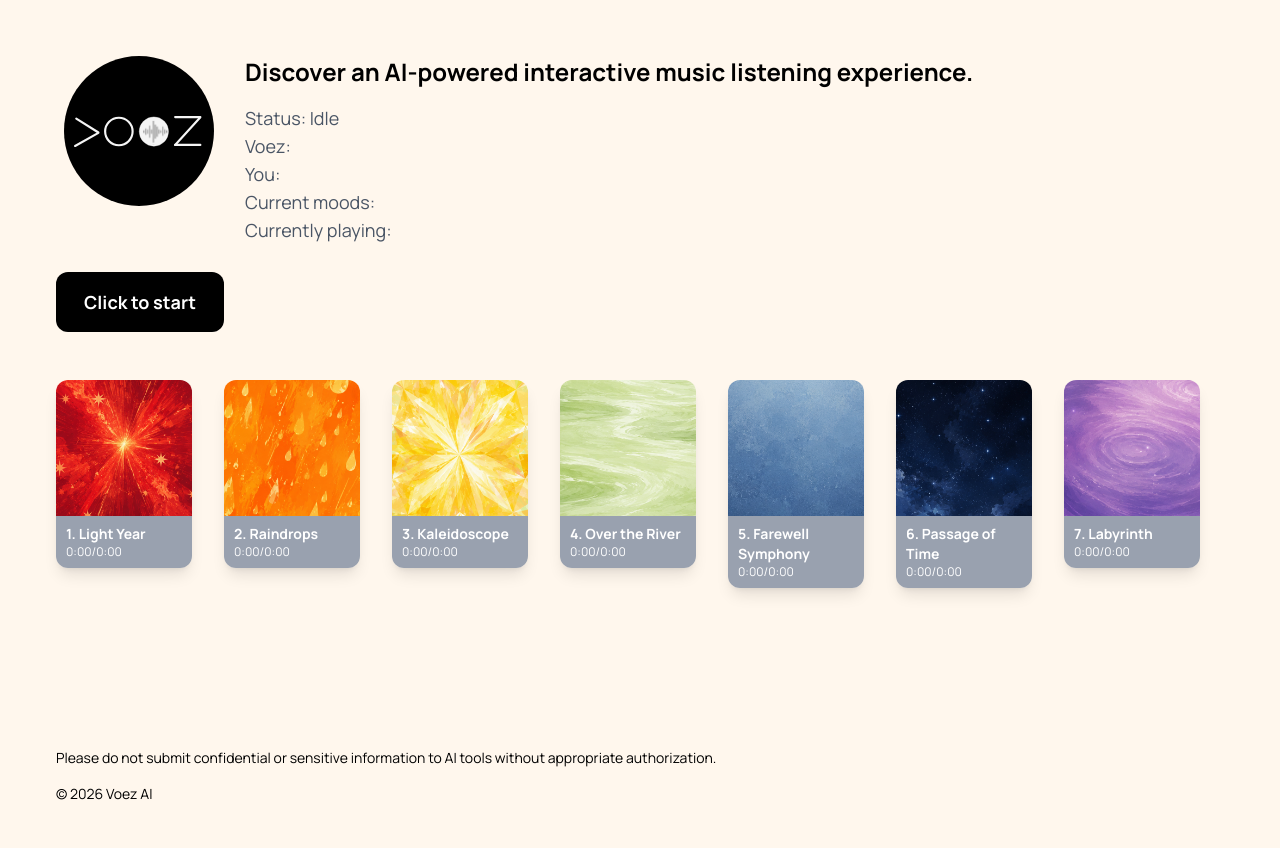
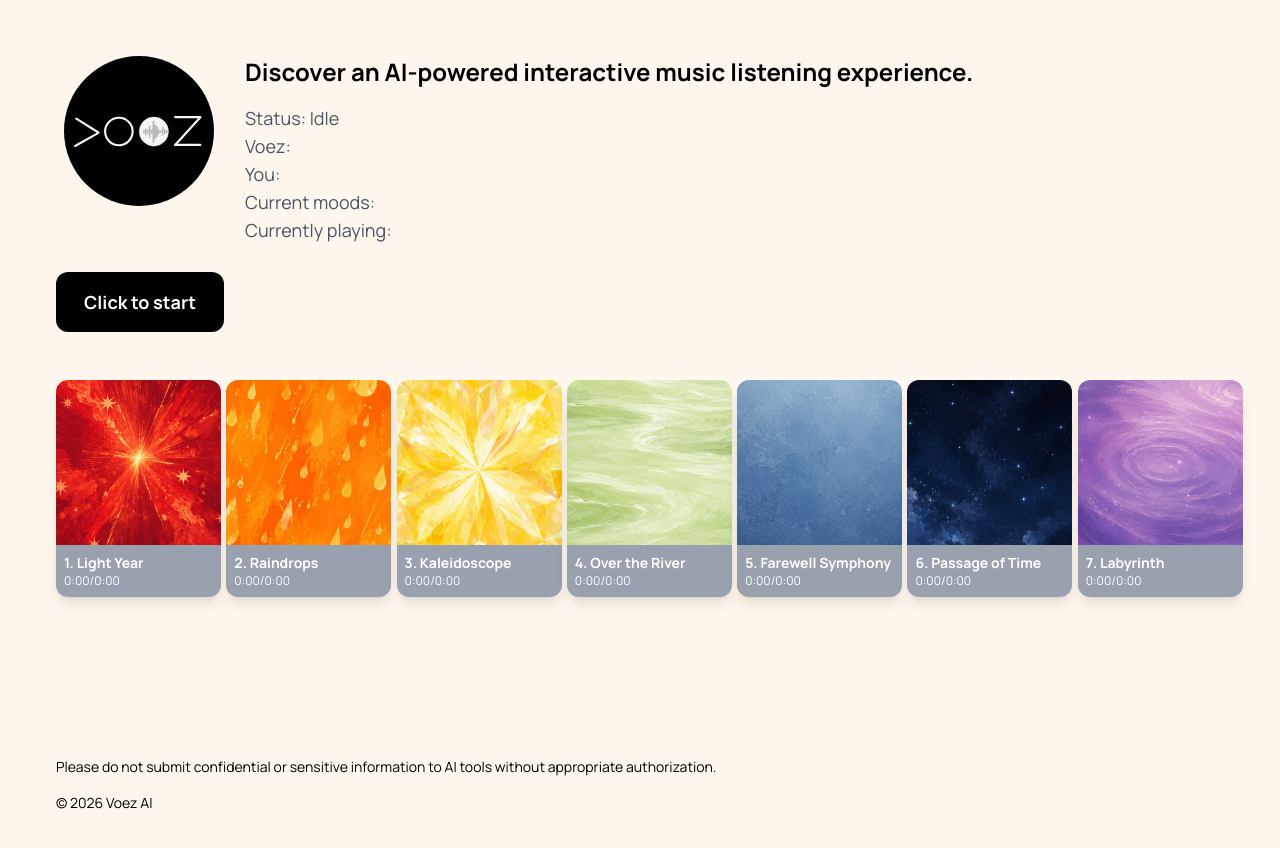
Before and after one commit to zcdev/voez, a Next.js app: page / in a window 1280 px wide. Shown: the top 848 px of the page. Built offline with nearby package versions, Linux system fonts and the light colour scheme.

Commit message:
fix(layout): adjust mobile flex layout for Safari

```diff
--- a/src/app/components/SongItem.tsx
+++ b/src/app/components/SongItem.tsx
@@ -21,8 +21,8 @@ export default function SongItem({ song, selectedSong, isPlaying, isShowPlayer,
 
     return (
         <>
-            <li className="lg:mr-6 rounded-xl shadow-lg">
-                <div>
+            <li className="w-[165px] rounded-xl shadow-lg">
+                <div className="w-[165px]">
                     <Image
                         src={`/images/${imageFile}.png`}
                         width={165}
@@ -32,7 +32,7 @@ export default function SongItem({ song, selectedSong, isPlaying, isShowPlayer,
                         className="rounded-t-xl"
                     />
                 </div>
-                <div className="bg-gray-400 pl-[10px] pr-2 py-2 rounded-b-xl text-white text-left">
+                <div className="w-[165px] bg-gray-400 pl-[8px] pr-2 py-2 rounded-b-xl text-white text-left">
                     <p className="text-sm font-semibold">{song.id + 1}. {song.name}</p>
                     <p className="text-xs">{progress}/{songLength}</p>
                     <Player songId={song.id} selectedSong={selectedSong} isPlaying={isPlaying} isShowPlayer={isShowPlayer} onClick={onClick} />
--- a/src/app/components/SongList.tsx
+++ b/src/app/components/SongList.tsx
@@ -15,10 +15,10 @@ type PlaylistProps = {
 export default function SongList({ playlist, selectedSong, isPlaying, isShowPlayer, durations, currentTime, handlePlay }: PlaylistProps) {
 
     return (
-        <section>
+        <section className="max-w-7xl">
             <ul>
                 <motion.div
-                    className="grid gap-6 lg:gap-2 grid-cols-[165px] md:grid-cols-4 lg:grid-cols-7"
+                    className="grid gap-6 grid-cols-[165px] md:grid-cols-4 lg:grid-cols-7"
                     initial="hidden"
                     whileInView="visible"
                     viewport={{ once: true }}
@@ -28,7 +28,7 @@ export default function SongList({ playlist, selectedSong, isPlaying, isShowPlay
                     }}
                 >
                     {playlist.map((song) => (
-                        <motion.div key={song.id} variants={{ hidden: { opacity: 0, y: 50 }, visible: { opacity: 1, y: 0 } }}>
+                        <motion.div key={song.id} variants={{ hidden: { opacity: 0, y: 50 }, visible: { opacity: 1, y: 0 } }} className="w-[165px]">
                             <SongItem
                                 song={song}
                                 selectedSong={selectedSong}
```
